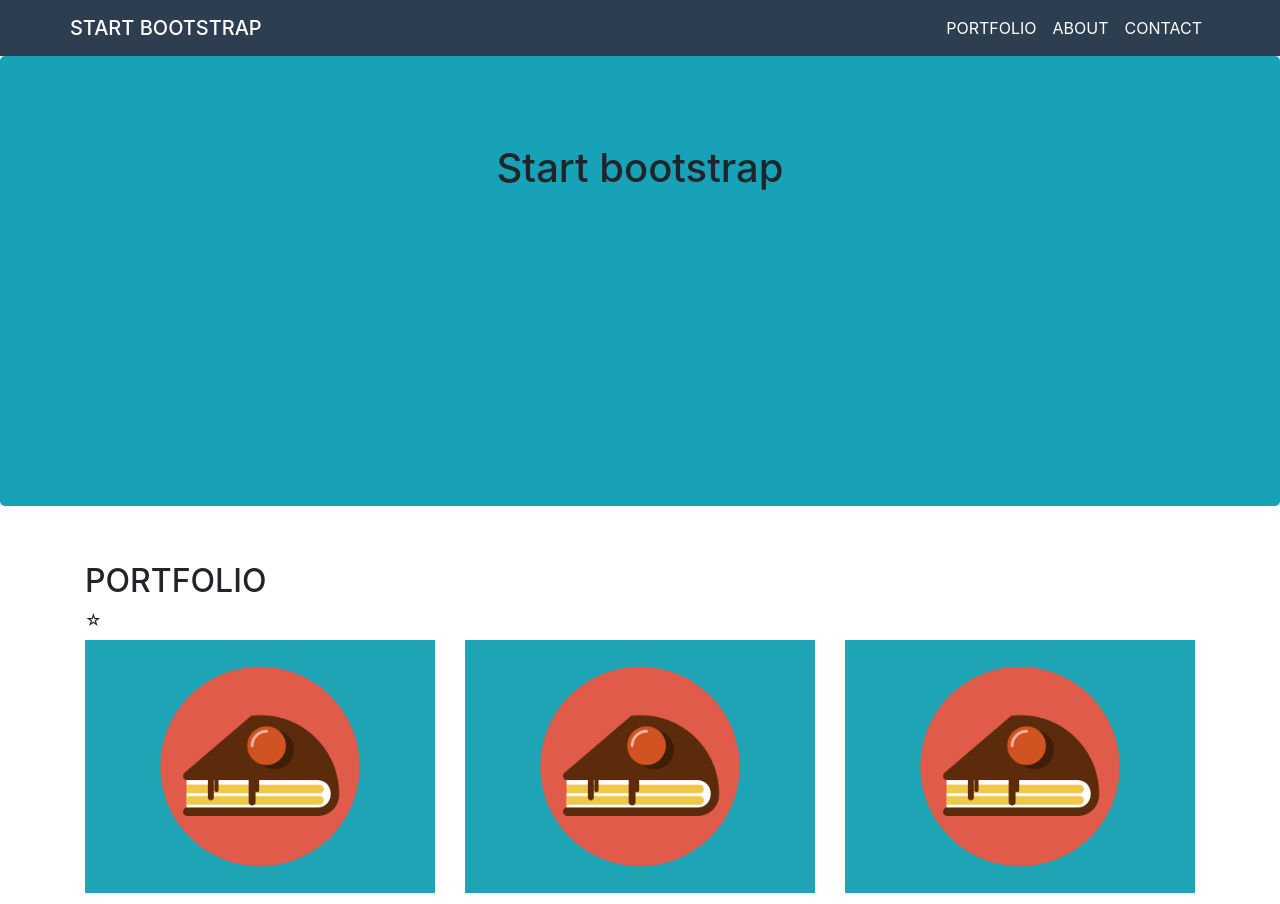
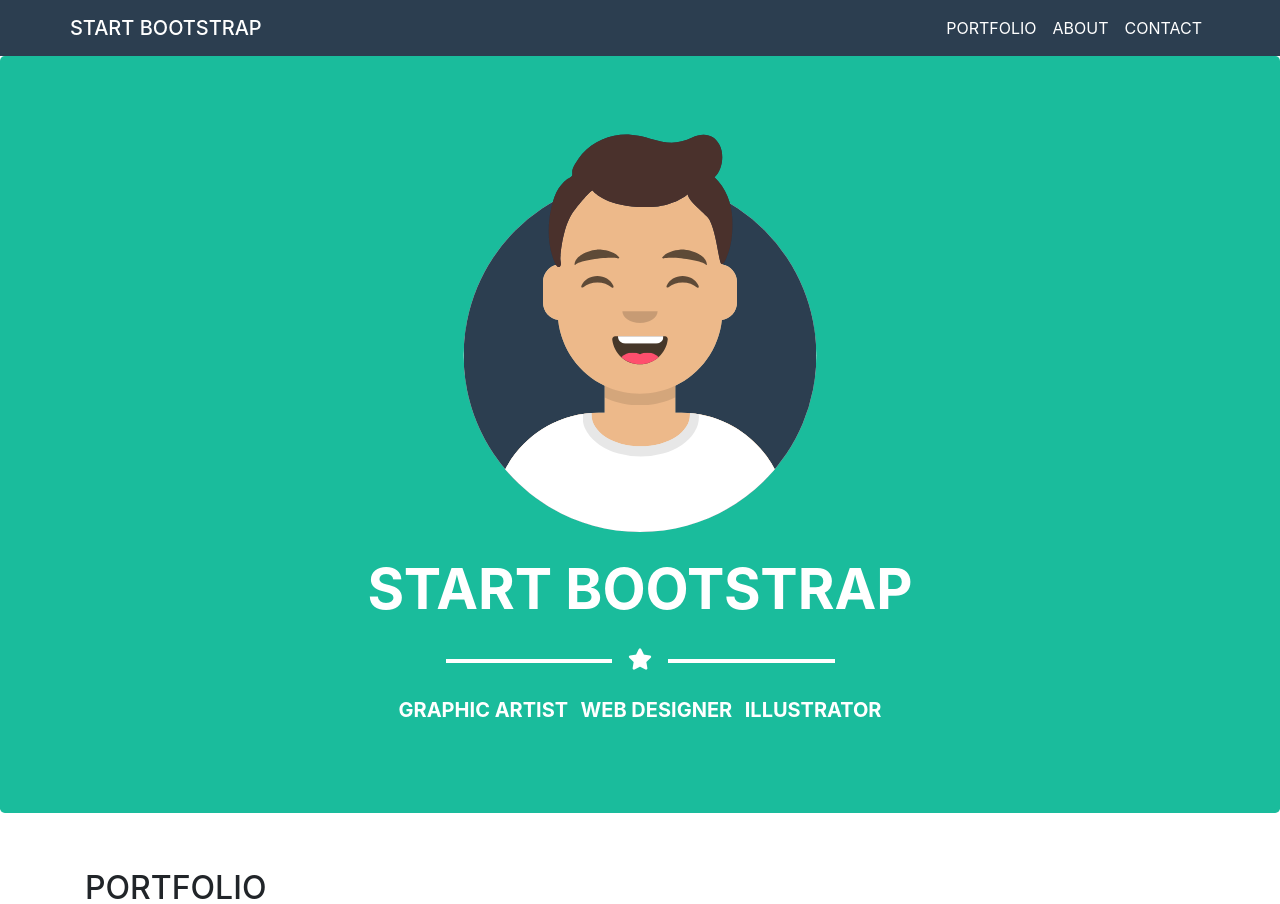
Before and after one commit to AndreaDex/html-css-bootstrap-freelancer, a plain HTML site: page index.html in a window 1280 px wide. Shown: the top 904 px of the page. Drawn offline with nearby package versions, Linux system fonts and the light colour scheme.

Commit message:
complete jumbotron

```diff
--- a/assets/style.css
+++ b/assets/style.css
@@ -12,7 +12,8 @@
     color: rgba(44, 62, 80, 1);
 }
 
-/* header style */
+/* HEADER style */
+/* navbar style */
 .p_navbar{
     text-transform: uppercase;
     color: white;
@@ -20,11 +21,30 @@
 .nav-item>a{
     color: white;
 }
+/* jumbotron style */
+.p_jumbotron{
+    text-align: center;
+    color: white;
+}
+.jumbo_img{
+    width: 35%;
+}
+.p_jumbotron span::after, .p_jumbotron span::before{
+    content: "";
+    display: inline-block;
+    width: 15%;
+    vertical-align: middle;
+    border-bottom: 4px solid white;
+    margin: auto;
+}
+.p_jumbotron ul li a{
+    color: white;
+    text-transform: uppercase;
+    font-weight: bold;
+    font-size: 20px;
+}
 
-.p_jumbotron{
-    height: 450px;
-    text-align: center;
-}
+
 
 img{
     width: 100%;
--- a/index.html
+++ b/index.html
@@ -4,14 +4,15 @@
     <!-- Required meta tags -->
     <meta charset="utf-8">
     <meta name="viewport" content="width=device-width, initial-scale=1, shrink-to-fit=no">
-
     <!-- Bootstrap CSS -->
     <link rel="stylesheet" href="https://cdn.jsdelivr.net/npm/bootstrap@4.6.0/dist/css/bootstrap.min.css" integrity="sha384-B0vP5xmATw1+K9KRQjQERJvTumQW0nPEzvF6L/Z6nronJ3oUOFUFpCjEUQouq2+l" crossorigin="anonymous">
-
     <!-- style css -->
     <link rel="stylesheet" href="./assets/style.css">
+    <!-- FA cdn -->
+    <link rel="stylesheet" href="https://cdnjs.cloudflare.com/ajax/libs/font-awesome/5.15.3/css/all.min.css" integrity="sha512-iBBXm8fW90+nuLcSKlbmrPcLa0OT92xO1BIsZ+ywDWZCvqsWgccV3gFoRBv0z+8dLJgyAHIhR35VZc2oM/gI1w==" crossorigin="anonymous" />
     <title>Bootstrap Freelancer</title>
   </head>
+
   <body>
     <!-- site header -->
     <header>
@@ -32,17 +33,34 @@
                </div>
            </nav>
 
-           <div class="jumbotron p_jumbotron bg-info">
-               <div class="container">
-                   <div class="row justify-content-center">
-                       <div class="col-6">
-                           <img src="" alt="">
-                           <h1> Start bootstrap</h1>
-                           <span></span>
-                           <p></p>
-                       </div>
-                   </div>
-               </div>
+           <div class="jumbotron p_jumbotron bgc_aqua">
+                <div class="container justify-content-center">
+                    <!-- jumbo img -->
+                    <img class="jumbo_img" src="./img/avatar.svg" alt="avatar">
+                    <!-- jumbo img -->
+                    <!-- jumbo title -->
+                    <h1 class="text-uppercase display-4 font-weight-bold my-4 ">
+                        Start bootstrap
+                    </h1>
+                    <!-- /jumbo title -->
+                    <!-- star decoration -->
+                    <span ><i class="fas fa-star fa-lg mx-3" ></i></span>
+                    <!-- star decoration -->
+
+                    <!-- jumbo link -->
+                    <ul class="list-inline my-4">
+                        <li class="list-inline-item">
+                            <a href="">Graphic artist</a>
+                        </li>
+                        <li class="list-inline-item">
+                            <a href="">web designer</a>
+                        </li>
+                        <li class="list-inline-item">
+                            <a href="">illustrator</a>
+                        </li>
+                    </ul>
+                    <!-- jumbo link -->
+                </div>
            </div>
     </header>
     <!-- /site header -->
```
